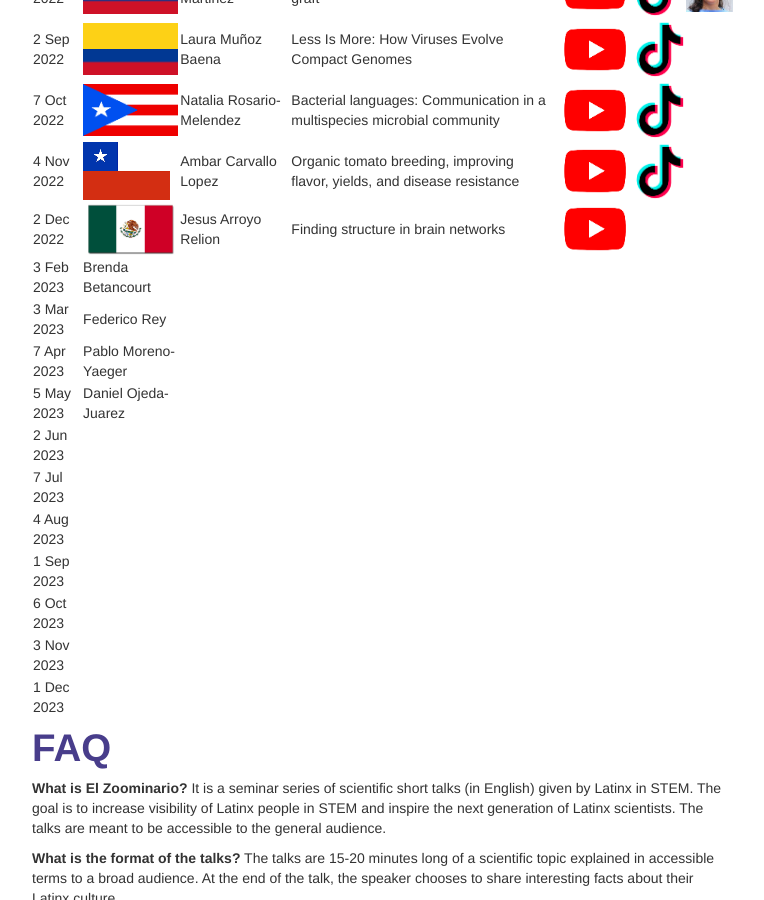
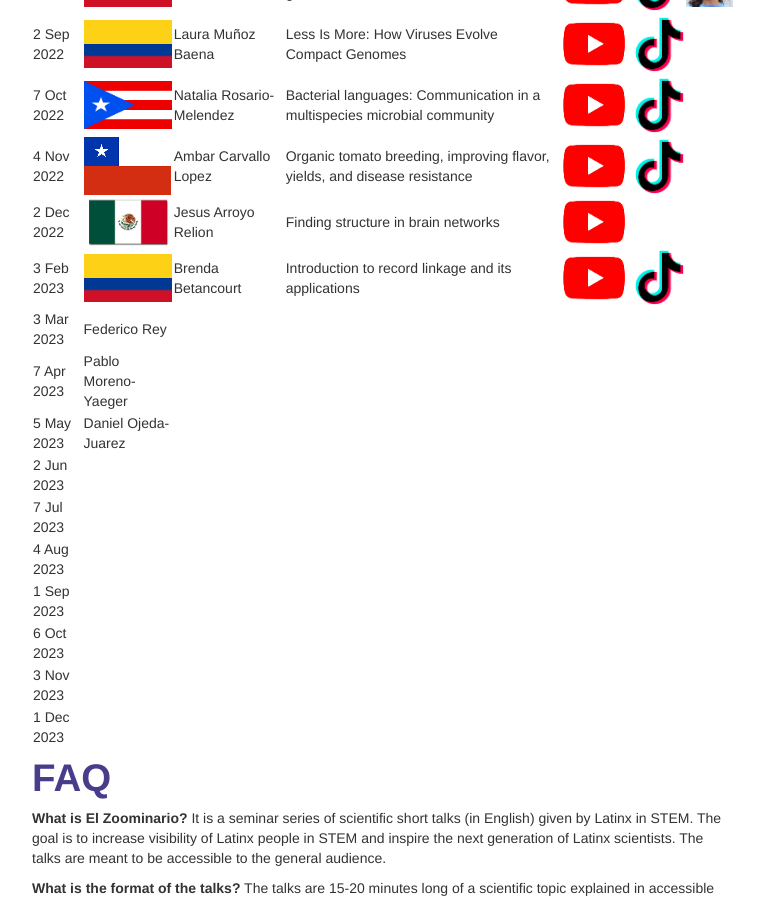
Before and after one commit to solislemuslab/solislemuslab.github.io, a Jekyll site: the page built from pages/zoominario.md, in a window 1280 px wide and 900 px high, scrolled down 2033 px. Shown: the whole window, without its empty margins (258-1022 px from the left). Built offline with Jekyll 4.4.1, drawn with Linux system fonts in a browser that asks for light colours.

Commit message:
added zoominario

```diff
--- a/pages/zoominario.md
+++ b/pages/zoominario.md
@@ -51,7 +51,7 @@ description: El Zoominario
 | 7 Oct 2022 | ![](../assets/pics/flags/puertorico.png) | Natalia Rosario-Melendez | Bacterial languages: Communication in a multispecies microbial community | [![youtube (653k)](icons16/youtube.png)](https://youtu.be/M-qMlF-cugQ) | [![tiktok (653k)](icons16/tiktok.png)](https://www.tiktok.com/@latinxinstem/video/7151917710291619118) |
 | 4 Nov 2022 | ![](../assets/pics/flags/chile.png) | Ambar Carvallo Lopez | Organic tomato breeding, improving flavor, yields, and disease resistance | [![youtube (653k)](icons16/youtube.png)](https://youtu.be/IrqIlAfCaAs) | [![tiktok (653k)](icons16/tiktok.png)](https://www.tiktok.com/@latinxinstem/video/7162536045966560558) |
 | 2 Dec 2022 | ![](../assets/pics/flags/mexico.png) | Jesus Arroyo Relion | Finding structure in brain networks | [![youtube (653k)](icons16/youtube.png)](https://youtu.be/6LBoSW90g08)
-| 3 Feb 2023 | Brenda Betancourt | |
+| 3 Feb 2023 | ![](../assets/pics/flags/colombia.png) | Brenda Betancourt | Introduction to record linkage and its applications | [![youtube (653k)](icons16/youtube.png)](https://youtu.be/8aRcH_LYr7E) | [![tiktok (653k)](icons16/tiktok.png)](https://www.tiktok.com/@latinxinstem/video/7198957014762999083) |
 | 3 Mar 2023 | Federico Rey | |
 | 7 Apr 2023 | Pablo Moreno-Yaeger | |
 | 5 May 2023 | Daniel Ojeda-Juarez | |
```
